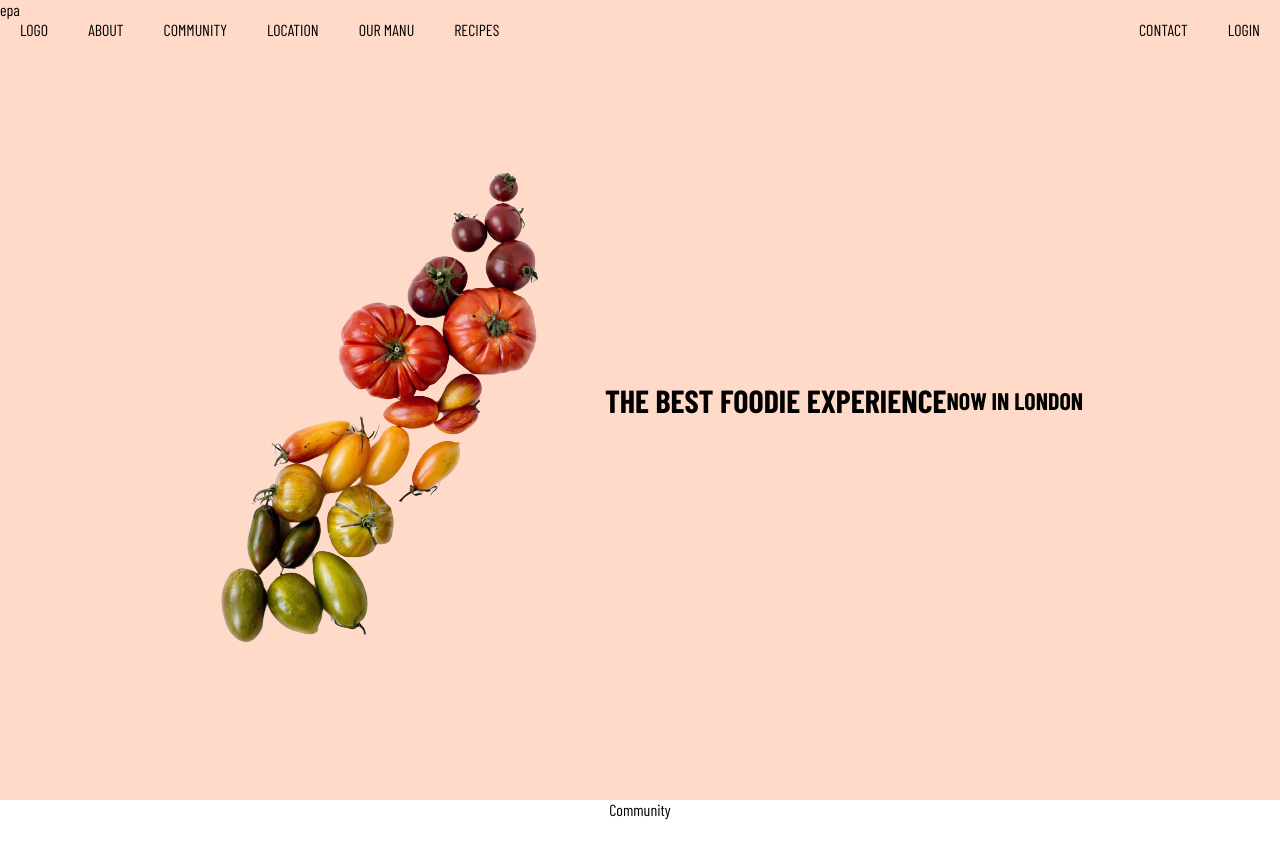
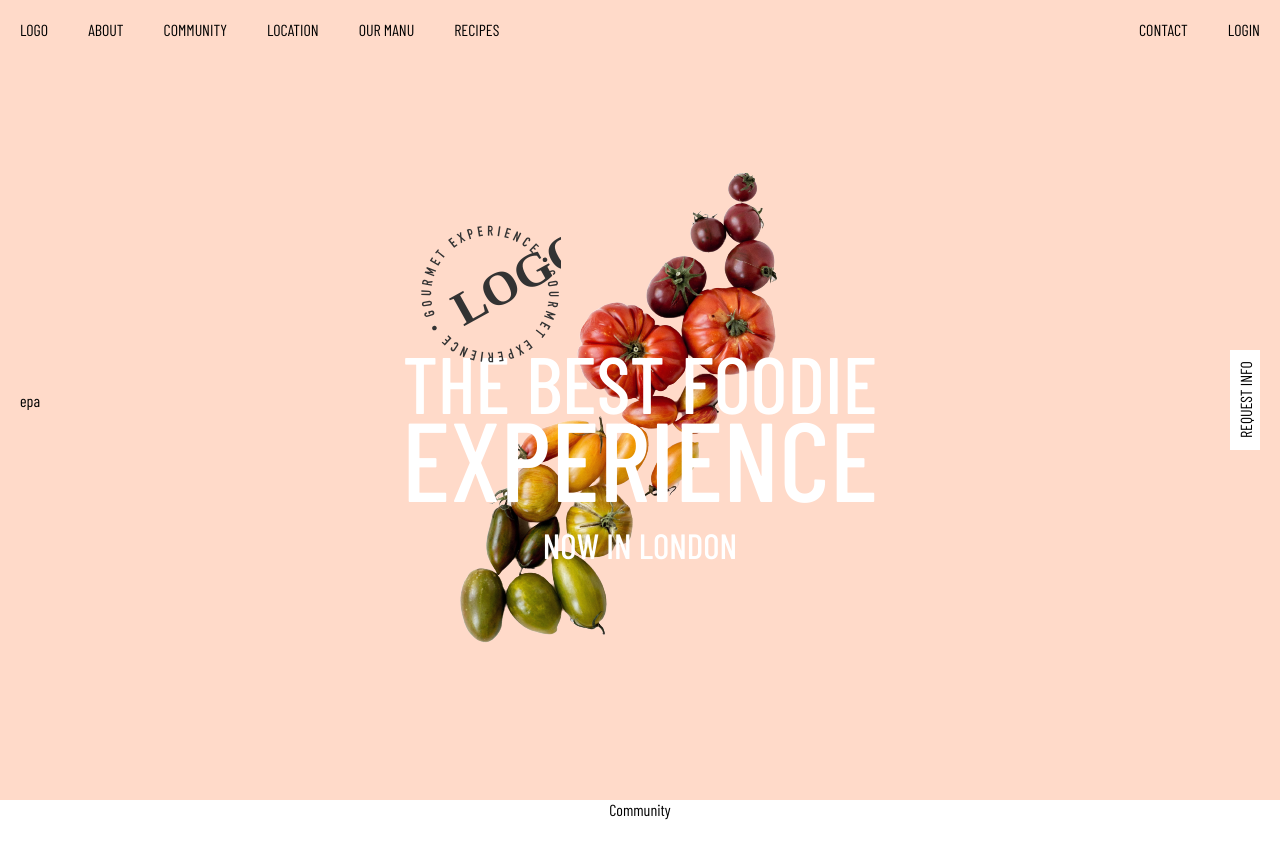
Before and after one commit to Pedrokielma/recipe_app, a React (Create React App) app: page / in a window 1280 px wide. Shown: the top 858 px of the page. Built offline with nearby package versions, Linux system fonts and the light colour scheme; a web font is replaced by a local one.

Commit message:
homepage

```diff
--- a/src/App.css
+++ b/src/App.css
@@ -4,7 +4,7 @@
   background-color: #90a9bf20;
 } */
 * {
-  scroll-behavior: smooth;
+  scroll-behavior: inherit;
   box-sizing: border-box;
   margin: 0;
   padding: 0;
@@ -16,6 +16,8 @@
   font-family: 'Barlow Condensed', sans-serif;
   min-height: 100vh;
   width: auto;
+
+  font-size: 16px;
   /* background-color: #90a9bf76; */
 }
 
--- a/src/Components/Home/Home.css
+++ b/src/Components/Home/Home.css
@@ -5,4 +5,84 @@
     display: flex;
     justify-content: center;
     align-items: center;
+    scroll-behavior: inherit;
+
+
+
 }
+.home-div{
+    display: flex;
+    flex-direction: column;
+    align-items: center;
+    justify-content: center;
+    scroll-behavior: inherit;
+
+
+}
+
+.home-div .fuits-image{
+
+    background-repeat: no-repeat;
+    position: absolute;
+
+}
+.logo-image{
+    z-index: 2;
+
+    position: relative;
+    top: 30px;
+    right: 150px;
+}
+
+.title{
+
+    bottom: 400px;
+    color: white;
+    z-index: 1;
+
+}
+.title h1{
+
+    display: flex;
+    flex-direction: column;
+    font-size: 5rem;
+    font-weight: 500;
+
+
+}
+.title h1 .second-title{
+    font-size: 7rem;
+    z-index: 1;
+    bottom: 40px;
+    position: relative;
+}
+.title h2{
+    font-size: 2.2rem;
+
+    z-index: 1;
+    bottom: 40px;
+    position: relative;
+    font-weight: 500;
+}
+
+
+.request-info{
+    position: absolute;
+    right: 0;
+    background-color: white;
+    writing-mode: tb-rl;
+    transform: rotate(-180deg);
+    display: flex;
+    align-items: center;
+    justify-content: center;
+    margin: 20px;
+
+    width: 30px;
+    height: 100px;
+
+
+}
+.request-info a{
+    text-decoration: none;
+    color: black;
+}
--- a/src/Components/Home/Home.jsx
+++ b/src/Components/Home/Home.jsx
@@ -1,13 +1,20 @@
 import React from 'react'
 import fruitsImage from '../../images/rezel-apacionado-MZfS19xrrz0-unsplash-removebg-preview.png'
 import './Home.css'
+import logo from '../../images/stamp.svg'
 
 function Home() {
   return (
     <div className='home-section'>
-    <img src={fruitsImage} alt="fruits" />
-    <h1><span>THE BEST FOODIE</span> <span>EXPERIENCE</span></h1>
+    <div className='home-div'>
+    <img className='fuits-image' src={fruitsImage} alt="fruits" />
+    <img className='logo-image' src={logo} alt="logo" />
+    <div  className='title'>
+    <h1><span className='first-title'>THE BEST FOODIE</span> <span className='second-title'>EXPERIENCE</span></h1>
     <h2>NOW IN LONDON</h2>
+    </div>
+    </div>
+    <div className='request-info'><a href="/">REQUEST INFO</a></div>
     </div>
   )
 }
--- a/src/Components/Navbar/Navbar.css
+++ b/src/Components/Navbar/Navbar.css
@@ -4,6 +4,7 @@
     justify-content: space-between;
     width: 100vw;
     position: relative;
+    z-index: 1000;
 
     background-color: rgba(250, 235, 215, 0);
     position: fixed;
@@ -21,6 +22,8 @@
 
 .side-navbar{
     display: flex;
+    justify-content: center;
+    align-items: center;
     height: 100vh;
     width: 60px;
     background-color: rgba(250, 235, 215, 0);
--- a/src/Components/Navbar/Navbar.jsx
+++ b/src/Components/Navbar/Navbar.jsx
@@ -19,10 +19,10 @@ function Navbar() {
     </section>
     </nav>
     <nav className='side-navbar'>
-    <div>
+
     <p>epa</p>
 
-    </div>
+
 
     </nav>
     </>
```
Also changed, not shown: src/images/stamp.svg (added).
